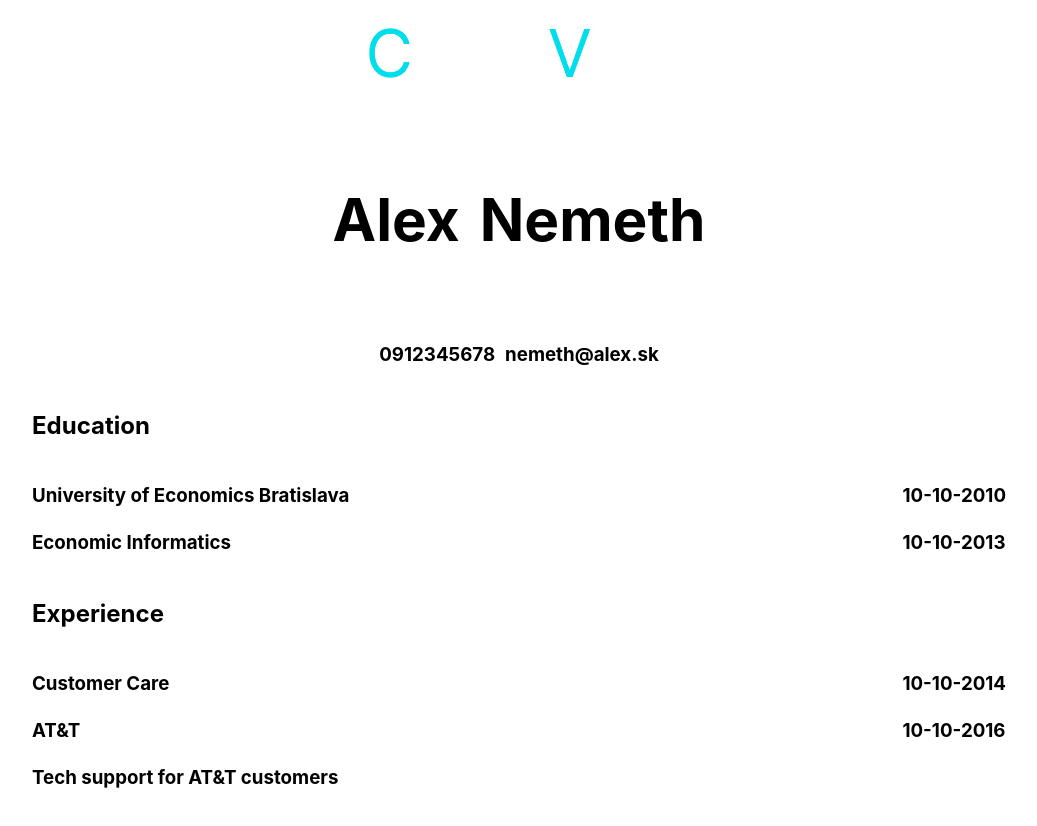
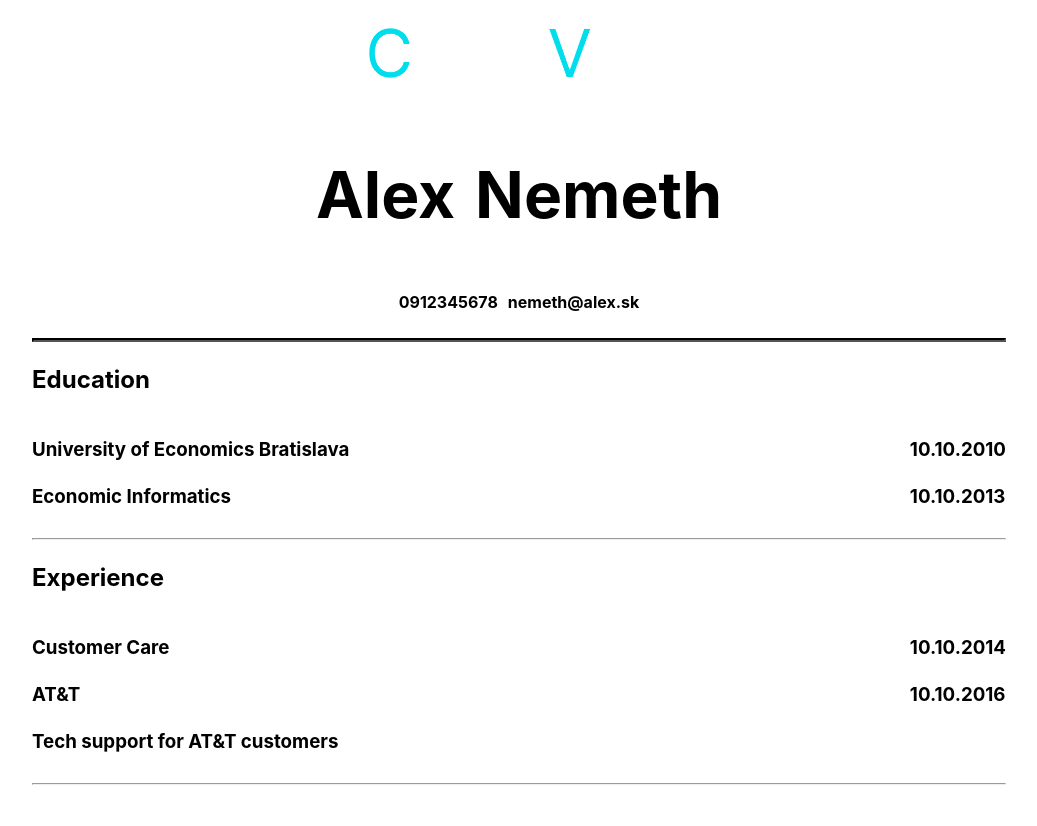
Before and after one commit to alex-nemeth/conjvre, a React (Vite) app: page / in a window 1280 px wide. Shown: the top 826 px of the page, without its empty margins (121-1158 px from the left). Built offline with nearby package versions, Linux system fonts and the light colour scheme.

Commit message:
backup commit

```diff
--- a/src/components/Resume.jsx
+++ b/src/components/Resume.jsx
@@ -11,22 +11,19 @@ export default class Resume extends Component {
             <div className="resume--container">
                 <div className="resume--information">
                     <div className="resume--name-container">
-                        <h3 className="resume--first-name">
+                        <h1 className="resume--first-name">
                             {this.props.data.firstName}
-                        </h3>
-                        <h3 className="resume--last-name">
+                        </h1>
+                        <h1 className="resume--last-name">
                             {this.props.data.lastName}
-                        </h3>
+                        </h1>
                     </div>
                     <div className="resume--contact-container">
-                        <h3 className="resume--phone">
-                            {this.props.data.phone}
-                        </h3>
-                        <h3 className="resume--email">
-                            {this.props.data.email}
-                        </h3>
+                        <p className="resume--phone">{this.props.data.phone}</p>
+                        <p className="resume--email">{this.props.data.email}</p>
                     </div>
                 </div>
+                <hr className="resume--separator-bold" />
                 <h2 className="resume--education-title">Education</h2>
                 <div className="resume--education-container">
                     <div className="resume--university-container">
@@ -39,13 +36,15 @@ export default class Resume extends Component {
                     </div>
                     <div className="resume--uni-dates-container">
                         <h3 className="resume--uni-start-date">
-                            {this.props.data.uniStartDate}
+                            {this.props.data.uniStartDate.replaceAll("-", ".")}
                         </h3>
                         <h3 className="resume--uni-end-date">
-                            {this.props.data.uniEndDate}
+                            {this.props.data.uniEndDate.replaceAll("-", ".")}
                         </h3>
                     </div>
                 </div>
+                <hr className="resume--separator" />
+
                 <h2 className="resume--experience-title">Experience</h2>
                 <div className="resume--experience-container">
                     <div className="resume--work-container">
@@ -61,13 +60,14 @@ export default class Resume extends Component {
                     </div>
                     <div className="resume--exp-dates-container">
                         <h3 className="resume--exp-start-date">
-                            {this.props.data.expStartDate}
+                            {this.props.data.expStartDate.replaceAll("-", ".")}
                         </h3>
                         <h3 className="resume--exp-end-date">
-                            {this.props.data.expEndDate}
+                            {this.props.data.expEndDate.replaceAll("-", ".")}
                         </h3>
                     </div>
                 </div>
+                <hr className="resume--separator" />
             </div>
         );
     }
--- a/src/styles.css
+++ b/src/styles.css
@@ -114,7 +114,7 @@ input {
 
 .resume--name-container {
     display: flex;
-    font-size: 50px;
+    font-size: 20px;
     gap: 20px;
     justify-content: center;
 }
@@ -123,6 +123,7 @@ input {
     display: flex;
     gap: 10px;
     justify-content: center;
+    font-weight: bold;
 }
 
 .resume--education-container {
@@ -134,3 +135,8 @@ input {
     display: flex;
     justify-content: space-between;
 }
+
+.resume--separator-bold {
+    border-width: 2px;
+    border-color: black;
+}
```
Also changed, not shown: src/assets/image_6483441.JPG (added).
